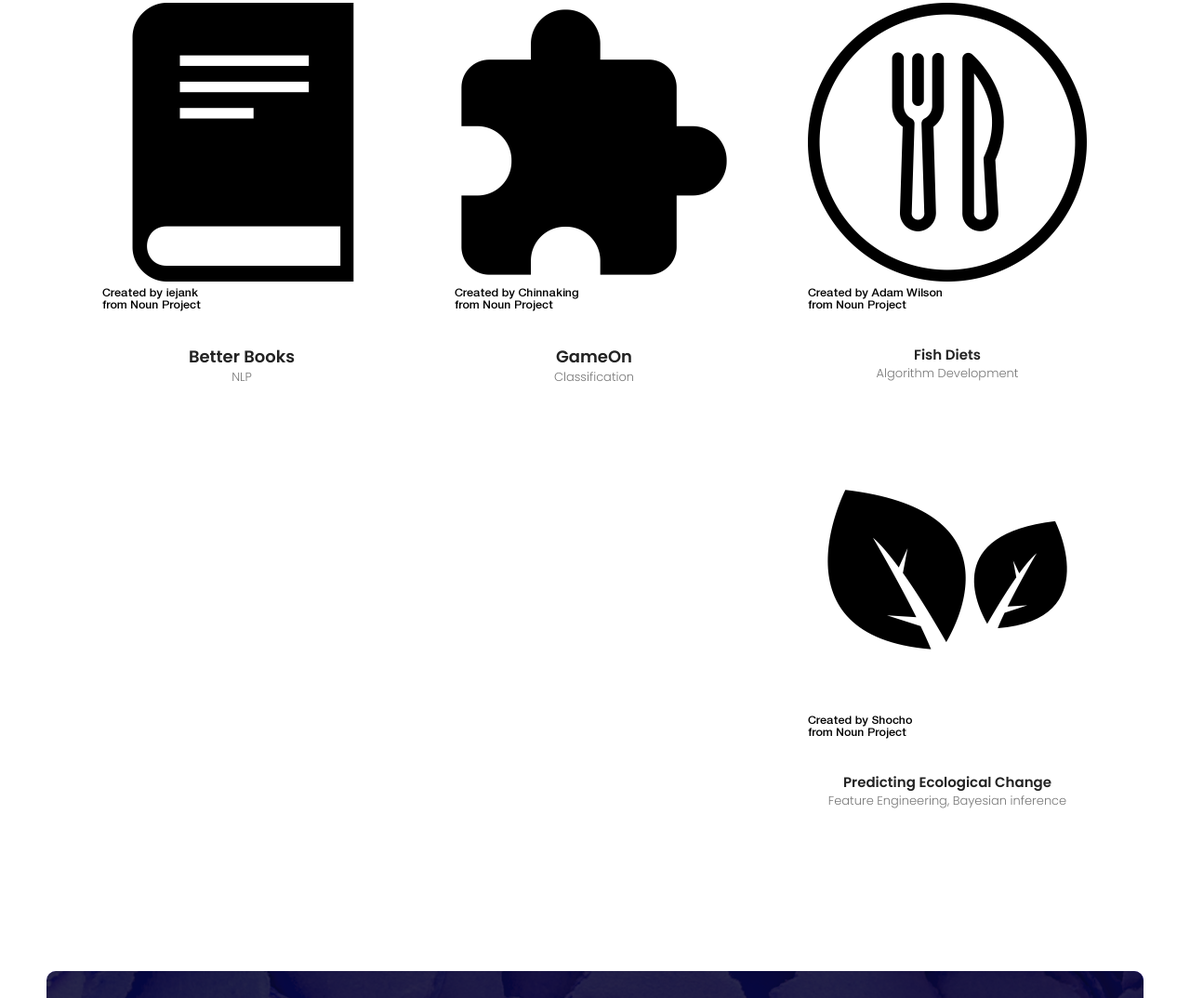
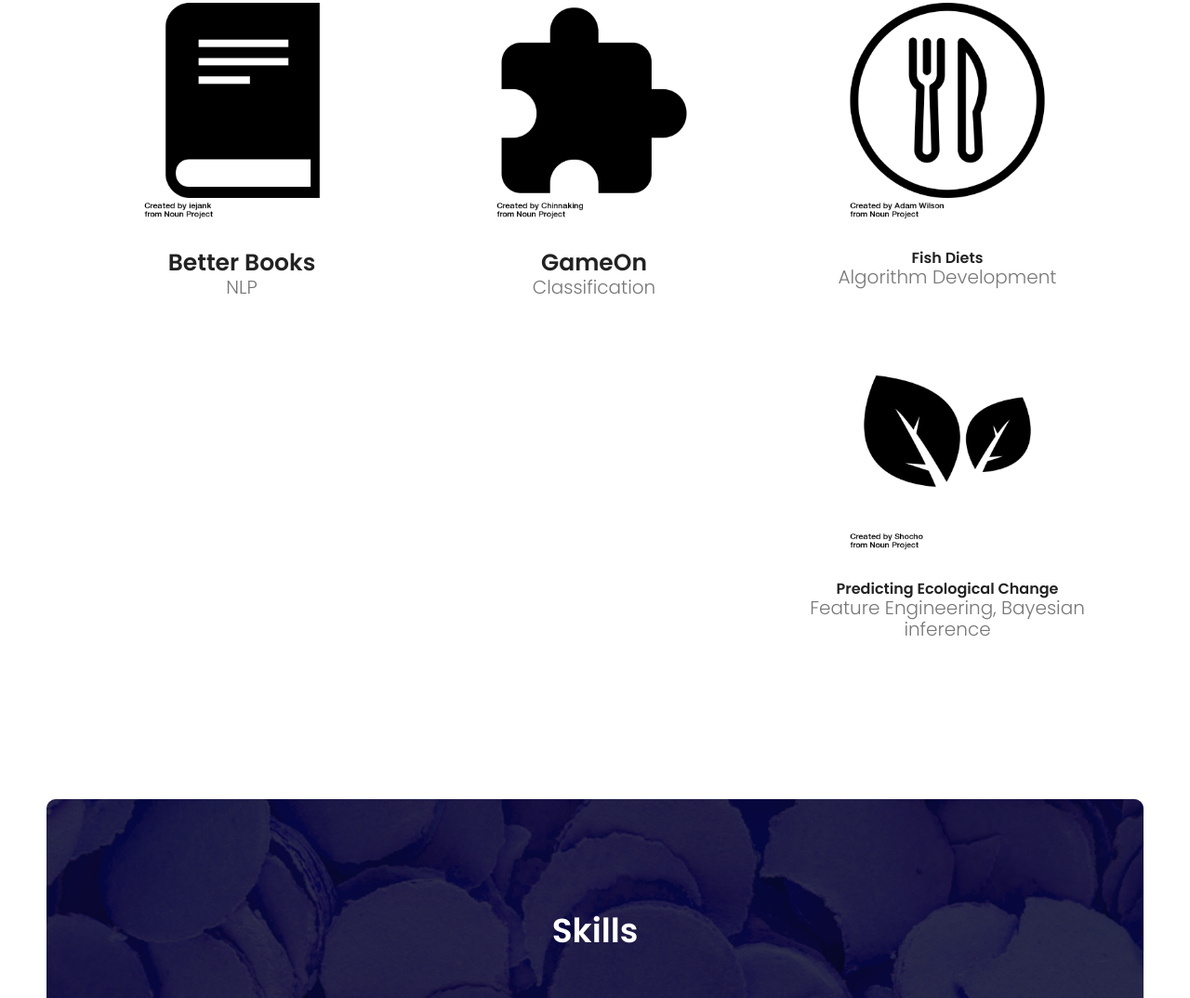
Before and after one commit to pemoriarty/pmoriart.github.io, a plain HTML site: page index.html in a window 1280 px wide. Shown: the part 1054-2128 px from the top of the page at 93% size. Drawn offline with nearby package versions, Linux system fonts and the light colour scheme.

Commit message:
change pics

```diff
--- a/css/main.css
+++ b/css/main.css
@@ -2334,16 +2334,16 @@ h1, h2, h3, h4, h5, h6 {
   padding: 20px 0px;
 }
 
-.portfolio-area .filters-content .item .p-inner h5 {
-  font-size: 15px;
+.portfolio-area .filters-content .item .p-inner h4 {
+  font-size: 25px;
 }
 
 .portfolio-area .filters-content .item .p-inner .cat {
-  font-size: 13px;
+  font-size: 20px;
 }
 
 .portfolio-area .filters-content .item img {
-  width: 100%;
+  width: 70%;
 }
 
 .service-area {
```
